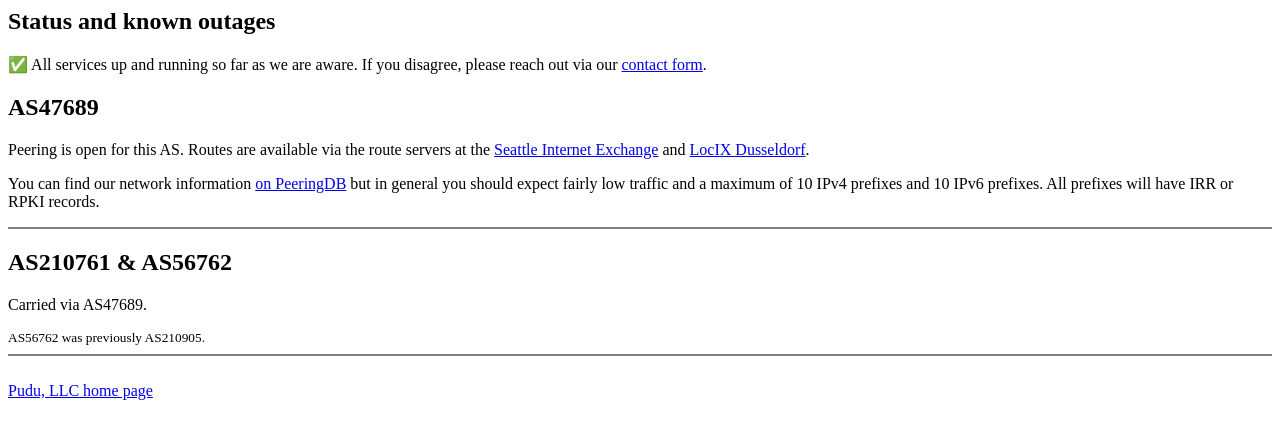
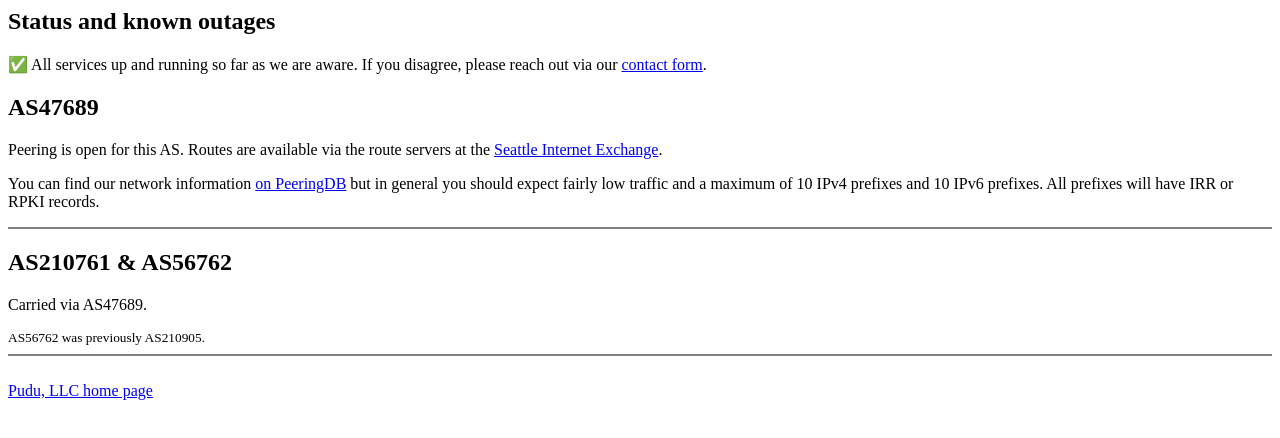
Before and after one commit to wesmi/peering.pudu.be, a plain HTML site: page index.html in a window 1280 px wide. Drawn offline with Linux system fonts and the light colour scheme.

Commit message:
Update IXP

```diff
--- a/index.html
+++ b/index.html
@@ -11,7 +11,7 @@
 <h2>AS47689</h2>
 
 <p>Peering is open for this AS.  Routes are available via the route servers at the <a
-href="https://www.seattleix.net/participants/">Seattle Internet Exchange</a> and <a href="https://locix.online/duesseldorf.html">LocIX Dusseldorf</a>.</p>
+href="https://www.seattleix.net/participants/">Seattle Internet Exchange</a>.</p>
 
 <p>You can find our network information <a href="https://peeringdb.com/net/29352">on PeeringDB</a> but in general you should
 expect fairly low traffic and a maximum of 10 IPv4 prefixes and 10 IPv6 prefixes.  All prefixes will have IRR or RPKI
```
